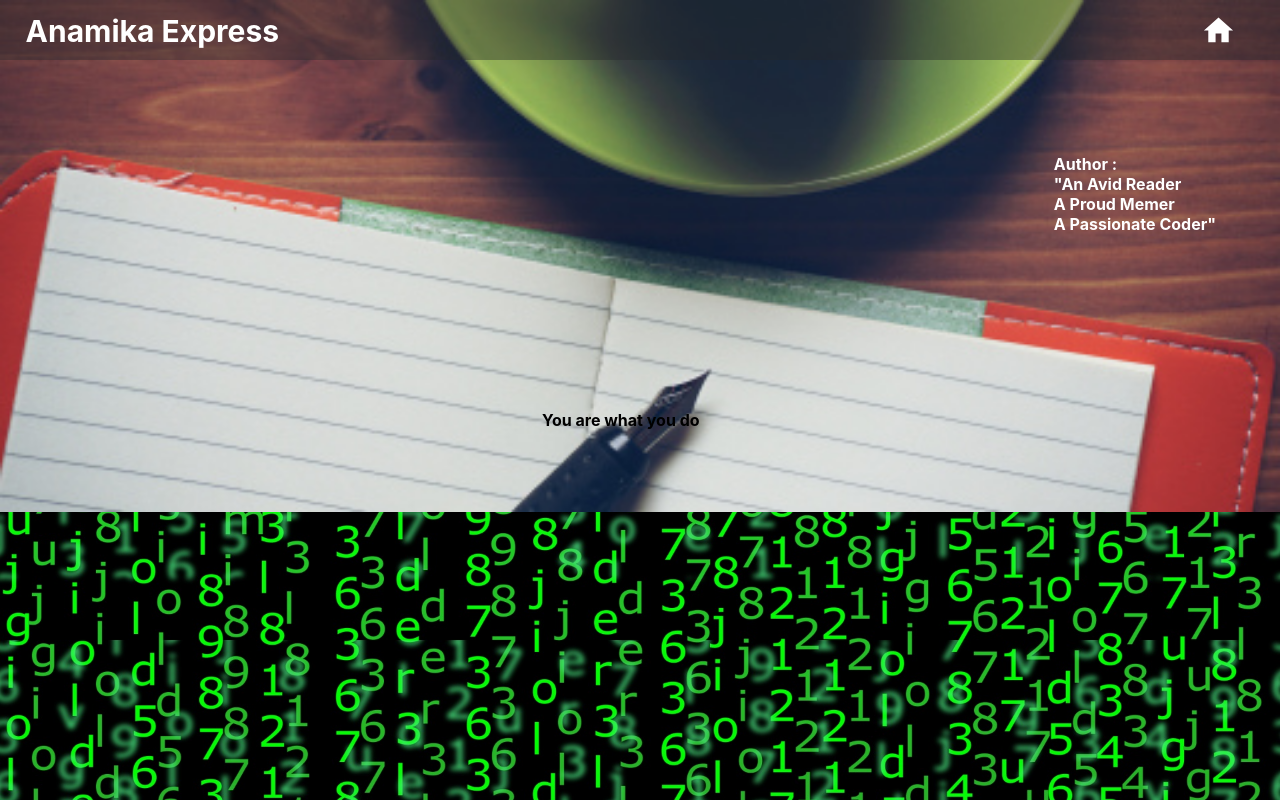
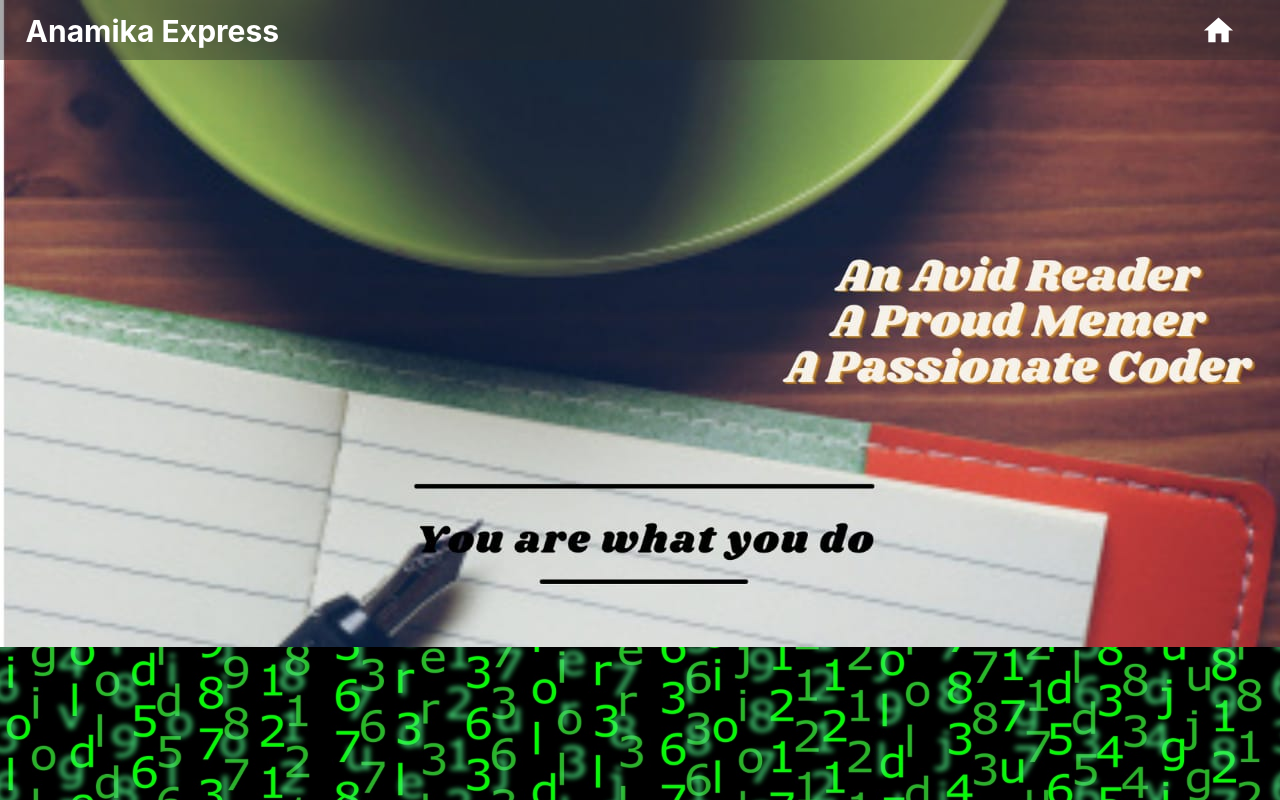
Before and after one commit to nutanbhootraa/AnamikaExpress, a React (Create React App) app: page / in a window 1280 px wide. Shown: the top 800 px of the page. Built offline with nearby package versions, Linux system fonts and the light colour scheme.

Commit message:
1st draft

```diff
--- a/src/header/Header.css
+++ b/src/header/Header.css
@@ -1,5 +1,5 @@
 .header {
-  height: 1000px;
+  height: 1100px;
   background-size: contain;
   background-repeat: no-repeat;
   background-position: top center;
@@ -34,28 +34,6 @@
   vertical-align: middle;
 }
 
-.author {
-  float:right;
-  background-color:transparent;
-  color: white;
-  padding-left: 2%;
-  padding-top: 12%;
-  padding-right: 5%;
-  font-size: inherit;
-  font-family: -apple-system, BlinkMacSystemFont, "Segoe UI", "Roboto", "Oxygen", "Ubuntu", "Cantarell", "Fira Sans", "Droid Sans", "Helvetica Neue", sans-serif
-}
-
-.quote {
-  background-color:transparent;
-  color: black;
-  padding-left: 2%;
-  padding-top: 32%;
-  padding-right: 5%;
-  text-align: center;
-  font-size: inherit;
-  font-family: -apple-system, BlinkMacSystemFont, "Segoe UI", "Roboto", "Oxygen", "Ubuntu", "Cantarell", "Fira Sans", "Droid Sans", "Helvetica Neue", sans-serif
-}
-
 @media all and (max-width: 620px) {
   .siteName {
     padding-left: 2%;
--- a/src/header/Header.js
+++ b/src/header/Header.js
@@ -1,5 +1,5 @@
 import './Header.css';
-import header from './header.jpg';
+import header from './header_backup.jpeg';
 import HomeIcon from '@material-ui/icons/Home';
 
 function Header() {
@@ -11,19 +11,6 @@ function Header() {
                 <HomeIcon fontSize="large"/>
               </div>
           </div>
-
-          <div className="author">
-              <b>
-                  Author : <br/>
-                  "An Avid Reader<br/>
-                  A Proud Memer<br/>
-                  A Passionate Coder"<br/>
-              </b>
-          </div>
-          <div className="quote">
-              <b>You are what you do</b>
-          </div>
-
       </div>
   );
 }
```
Also changed, not shown: src/header/header_backup.jpeg (added).
